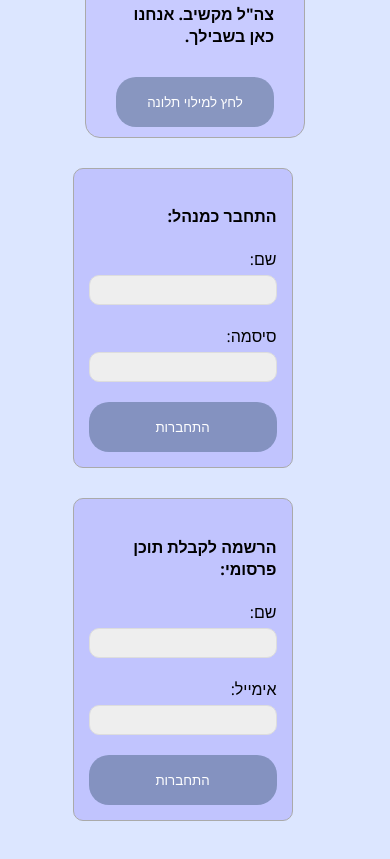
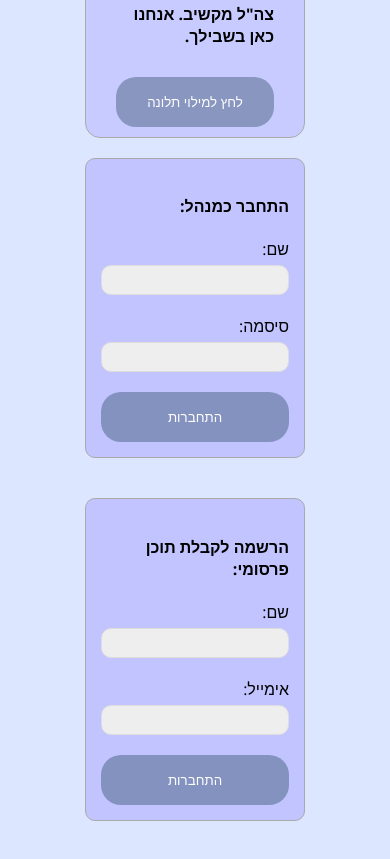
Before and after one commit to davidlandau770/Complaints-Project, a website: page public/index.html in a window 390 px wide. Shown: the part 888-1747 px from the top of the page. After the commit the page ends 1717 px from the top, so only its background shows below. Drawn offline with nearby package versions, Linux system fonts and the light colour scheme.

Commit message:
responsive

```diff
--- a/public/style.css
+++ b/public/style.css
@@ -2,22 +2,26 @@
   box-sizing: border-box;
   font-family: "Open Sans", sans-serif;
 }
+
 body {
   background-color: #dce6ff;
 }
-body > p {
+
+body>p {
   position: absolute;
   right: 20px;
   top: 10px;
   font-size: 1em;
 }
-body > img {
+
+body>img {
   position: absolute;
   left: 20px;
   top: 20px;
   justify-content: space-between;
   width: 70px;
 }
+
 main {
   width: 50vw;
   min-width: 220px;
@@ -27,9 +31,11 @@
   border: #aaa 1px solid;
   border-radius: 15px;
 }
+
 p {
   margin-bottom: 30px;
 }
+
 select {
   width: 100%;
   border: 1px solid #ddd;
@@ -40,6 +46,7 @@
   margin: 15px 0;
   font-size: 1.1em;
 }
+
 textarea {
   width: 100%;
   border: 1px solid #ddd;
@@ -50,6 +57,7 @@
   margin: 15px 0;
   font-size: 1.1em;
 }
+
 button {
   border: 0px;
   width: 100%;
@@ -61,29 +69,41 @@
 
 /* login */
 footer {
+  min-width: 220px;
   width: 50vw;
   margin: auto;
+  display: flex;
+  flex-wrap: wrap;
+  justify-content: space-between;
+  gap: 20px;
 }
+
 #login {
+  min-width: 220px;
   width: 47.5%;
-  min-width: 220px;
-  display: inline-block;
-  margin: 30px 0 0 30px;
+  /* min-width: 220px; */
+  /* width: 50vw; */
+  /* display: inline-block; */
+  margin-top: 20px;
   padding: 15px;
   background-color: rgba(172, 170, 253, 0.548);
   border: #aaa 1px solid;
   border-radius: 10px;
 }
+
 #register {
+  min-width: 220px;
   width: 47.5%;
-  min-width: 220px;
-  display: inline-block;
-  margin: 30px auto;
+  /* min-width: 220px; */
+  /* display: inline-block; */
+  /* margin: auto; */
+  margin-top: 20px;
   padding: 15px;
   background-color: rgba(172, 170, 253, 0.548);
   border: #aaa 1px solid;
   border-radius: 10px;
 }
+
 .loginInputs {
   width: 100%;
   margin: 5px 0 20px;
@@ -96,6 +116,6 @@
 }
 
 /* li */
-main > ul > li {
+main>ul>li {
   padding: 5px;
 }
```
Also changed, not shown: public/index.html (+5 -4 lines).
